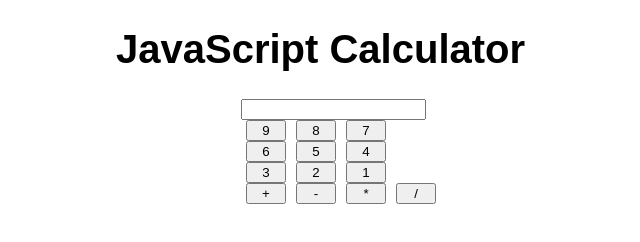
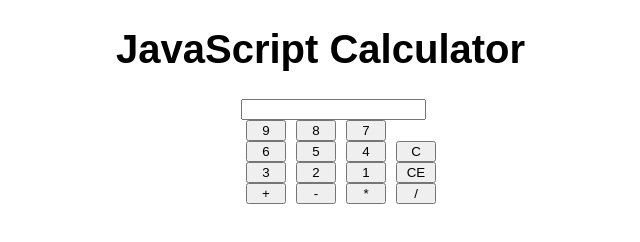
Before and after one commit to robotmayo/js-calc, a plain HTML site: page index.html in a window 1280 px wide. Shown: the whole page, without its empty margins (249-889 px from the left). Drawn offline with Linux system fonts and the light colour scheme.

Commit message:
Added "C" and "CE" buttons.

```diff
--- a/index.html
+++ b/index.html
@@ -21,11 +21,13 @@
         <input type="submit" value="6">
         <input type="submit" value="5">
         <input type="submit" value="4">
+        <input type="submit" value="C">
       </div>
       <div class="row">
         <input type="submit" value="3">
         <input type="submit" value="2">
         <input type="submit" value="1">
+        <input type="submit" value="CE">
       </div>
       <div class="row">
         <input type="submit" value="+">
```
